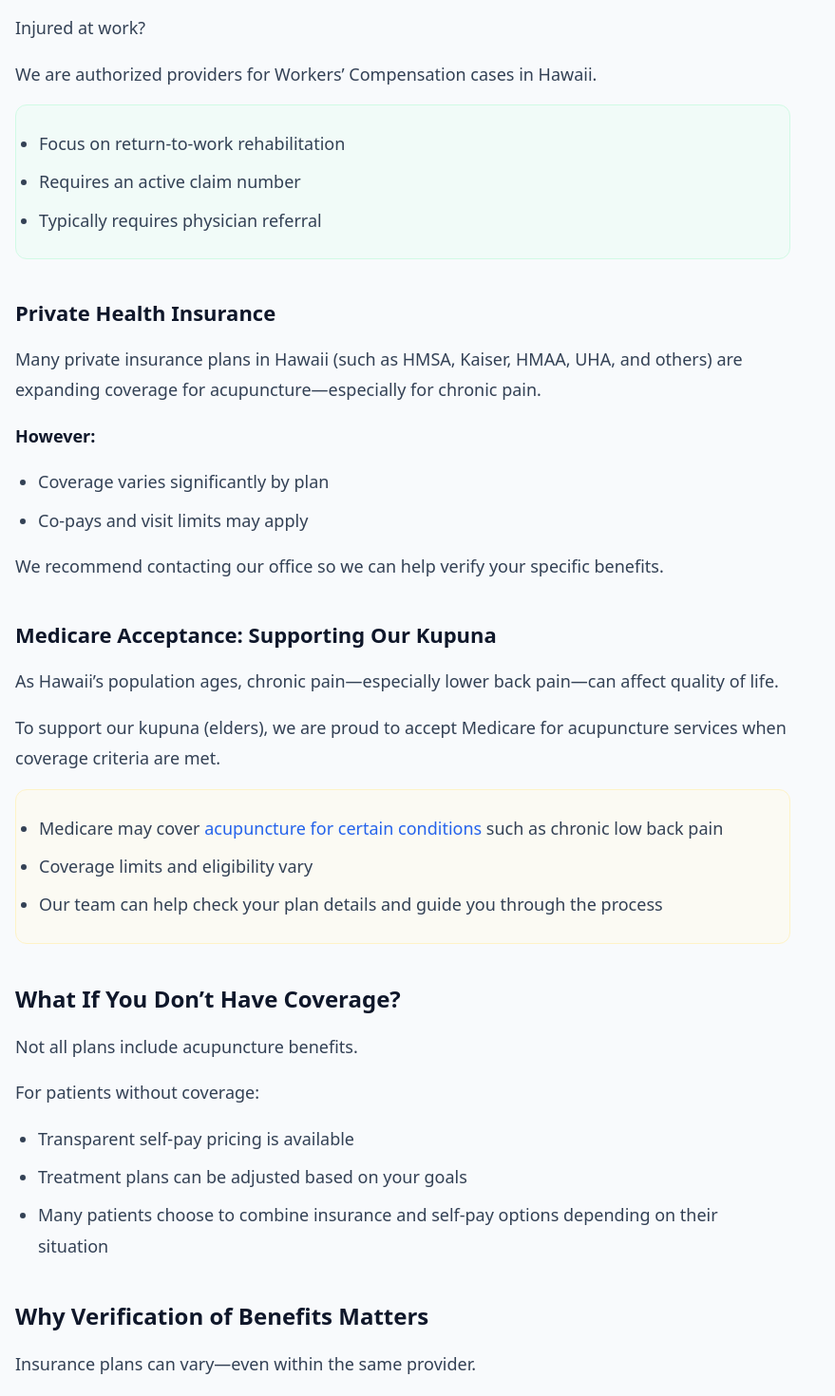
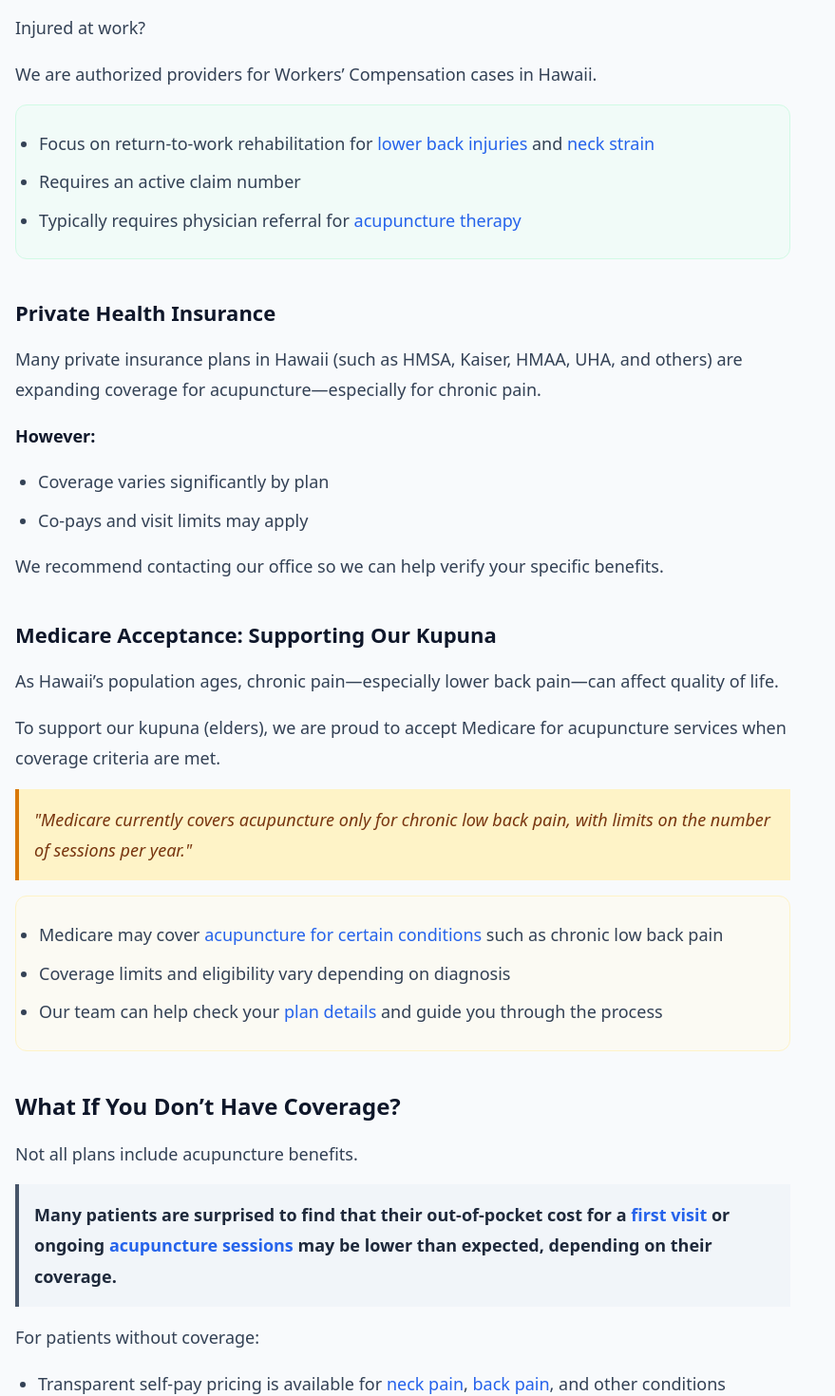
Before and after one commit to acutherapy/acutherapy-web-v2, a React (Vite) app: page /is-acupuncture-covered-by-insurance-hawaii in a window 1280 px wide. Shown: the part 3520-4990 px from the top of the page at 95% size, without its empty margins (0-879 px from the left). Built offline with nearby package versions, Linux system fonts and the light colour scheme.

Commit message:
Inject Medicare official quote, out-of-pocket expectations, and dense internal linking

```diff
--- a/src/pages/IsAcupunctureCoveredByInsuranceHawaiiPage.tsx
+++ b/src/pages/IsAcupunctureCoveredByInsuranceHawaiiPage.tsx
@@ -191,9 +191,9 @@ export default function IsAcupunctureCoveredByInsuranceHawaiiPage() {
               <p>Injured at work?</p>
               <p>We are authorized providers for Workers’ Compensation cases in Hawaii.</p>
               <ul className="list-disc pl-6 space-y-2 mb-4 bg-emerald-50/50 p-6 rounded-xl border border-emerald-100">
-                <li>Focus on return-to-work rehabilitation</li>
+                <li>Focus on return-to-work rehabilitation for <Link to="/back-pain-acupuncture-honolulu" className="text-blue-600 hover:underline">lower back injuries</Link> and <Link to="/neck-pain-treatment-honolulu" className="text-blue-600 hover:underline">neck strain</Link></li>
                 <li>Requires an active claim number</li>
-                <li>Typically requires physician referral</li>
+                <li>Typically requires physician referral for <Link to="/acupuncture-honolulu" className="text-blue-600 hover:underline">acupuncture therapy</Link></li>
               </ul>
             </div>
 
@@ -216,10 +216,13 @@ export default function IsAcupunctureCoveredByInsuranceHawaiiPage() {
             <div className="text-[16px] md:text-[18px] text-slate-700 leading-[1.8] mb-10 space-y-4">
               <p>As Hawaii’s population ages, chronic pain—especially lower back pain—can affect quality of life.</p>
               <p>To support our kupuna (elders), we are proud to accept Medicare for acupuncture services when coverage criteria are met.</p>
+              <div className="bg-amber-100 border-l-4 border-amber-600 p-4 mt-2 mb-4 text-amber-900 italic font-medium">
+                "Medicare currently covers acupuncture only for chronic low back pain, with limits on the number of sessions per year."
+              </div>
               <ul className="list-disc pl-6 space-y-2 mb-4 bg-amber-50/50 p-6 rounded-xl border border-amber-100">
                 <li>Medicare may cover <Link to="/back-pain-acupuncture-honolulu" className="text-blue-600 hover:underline">acupuncture for certain conditions</Link> such as chronic low back pain</li>
-                <li>Coverage limits and eligibility vary</li>
-                <li>Our team can help check your plan details and guide you through the process</li>
+                <li>Coverage limits and eligibility vary depending on diagnosis</li>
+                <li>Our team can help check your <Link to="/acupuncture-honolulu" className="text-blue-600 hover:underline">plan details</Link> and guide you through the process</li>
               </ul>
             </div>
 
@@ -228,10 +231,13 @@ export default function IsAcupunctureCoveredByInsuranceHawaiiPage() {
             </h2>
             <div className="text-[16px] md:text-[18px] text-slate-700 leading-[1.8] mb-10 space-y-4">
               <p>Not all plans include acupuncture benefits.</p>
+              <div className="bg-slate-100 border-l-4 border-slate-600 p-4 my-4 font-bold text-slate-800">
+                Many patients are surprised to find that their out-of-pocket cost for a <Link to="/what-to-expect-first-acupuncture-visit" className="text-blue-600 hover:underline">first visit</Link> or ongoing <Link to="/acupuncture-honolulu" className="text-blue-600 hover:underline">acupuncture sessions</Link> may be lower than expected, depending on their coverage.
+              </div>
               <p>For patients without coverage:</p>
               <ul className="list-disc pl-6 space-y-2 mb-4">
-                <li>Transparent self-pay pricing is available</li>
-                <li>Treatment plans can be adjusted based on your goals</li>
+                <li>Transparent self-pay pricing is available for <Link to="/neck-pain-treatment-honolulu" className="text-blue-600 hover:underline">neck pain</Link>, <Link to="/back-pain-acupuncture-honolulu" className="text-blue-600 hover:underline">back pain</Link>, and other conditions</li>
+                <li>Treatment plans (including <Link to="/does-cupping-help-back-pain" className="text-blue-600 hover:underline">cupping therapy</Link>) can be adjusted based on your specific goals</li>
                 <li>Many patients choose to combine insurance and self-pay options depending on their situation</li>
               </ul>
             </div>
```
